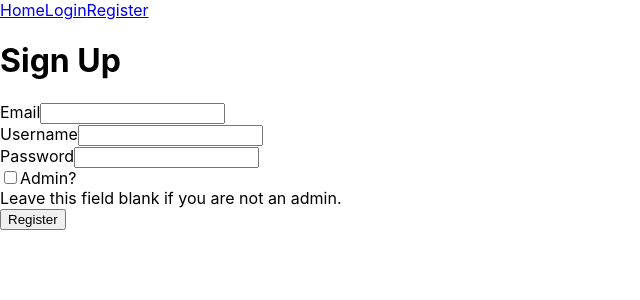
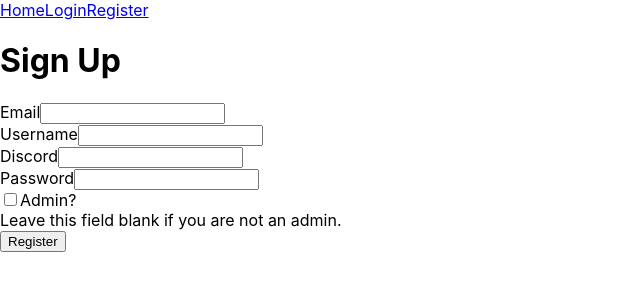
Before and after one commit to LA-Miller/Gamer-Buds-Client, a React (Create React App) app: page /register in a window 1280 px wide. Shown: the top 300 px of the page, without its empty margins (0-640 px from the left). Built offline with nearby package versions, Linux system fonts and the light colour scheme.

Commit message:
Fixed issue where userId wasn't being saved to local storage on register

```diff
--- a/src/App.tsx
+++ b/src/App.tsx
@@ -28,6 +28,7 @@ export type AppState = {
   setEmail: (email: string) => void;
   profilePic: string;
   discord: string;
+  setDiscord: (discord: string) => void;
   clearToken: () => void;
   updateToken: (newToken: string) => void;
   setSessionToken: (sessionToken: string | null) => void;
@@ -37,6 +38,8 @@ export type AppState = {
   setRedirect: (redirect: boolean) => void;
   isAdmin: boolean;
   setIsAdmin: (isAdmin: boolean) => void;
+  adminPwd: string;
+  setAdminPwd: (adminPwd: string) => void;
   postId: number | string;
   setPostId: (postId: number | string) => void;
   game: string;
@@ -58,6 +61,7 @@ const App: React.FunctionComponent = () => {
   const [avatar, setAvatar] = useState<string>("");
   const [redirect, setRedirect] = useState<boolean>(false);
   const [isAdmin, setIsAdmin] = useState<boolean>(false);
+  const [adminPwd, setAdminPwd] = useState<string>("");
   const [game, setGame] = useState<string>("");
   const [content, setContent] = useState<string>("");
 
@@ -75,6 +79,7 @@ const App: React.FunctionComponent = () => {
     localStorage.setItem("userId", userId.toString());
     localStorage.setItem("username", username);
     localStorage.setItem("isAdmin", isAdmin.toString());
+    localStorage.setItem("discord", discord);
   };
 
   const clearToken = () => {
@@ -127,10 +132,16 @@ const App: React.FunctionComponent = () => {
           path="/register"
           element={
             <Register
-            email={email}
-            setEmail={setEmail}
+              userId={userId}
+              setUserId={setUserId}
+              discord={discord}
+              setDiscord={setDiscord}
+              adminPwd={adminPwd}
+              setAdminPwd={setAdminPwd}
+              email={email}
+              setEmail={setEmail}
               setPassword={setPassword}
-             password={password}
+              password={password}
               username={username}
               setUsername={setUsername}
               redirect={redirect}
--- a/src/components/Home.tsx
+++ b/src/components/Home.tsx
@@ -31,6 +31,7 @@ export type gameAPI = {
     content: string,
     id: number,
     userId: number,
+    username: string,
 }
 
 class Home extends React.Component<
@@ -85,6 +86,7 @@ class Home extends React.Component<
                 id="card"
                 className="box"
             >
+                <h4>{item.username}</h4>
                 <CardImg
                     variant="top"
                     src={this.props.avatar}
@@ -92,9 +94,6 @@ class Home extends React.Component<
                     id="card-img"
                 ></CardImg>
                 <ListGroup className="list-group-flush">
-                {/* <ListGroupItem>
-                    <h5><b>User:</b></h5> {item.username}
-                </ListGroupItem> */}
                 <ListGroupItem>
                     <h5><b>Game:</b></h5> {item.game}
                 </ListGroupItem>
@@ -105,10 +104,6 @@ class Home extends React.Component<
             </Card>
         )
     }
-
-    // componentWillMount() {
-    //     this.fetchPosts();
-    // }
 
     render(): React.ReactNode {
         return(
--- a/src/components/Login.tsx
+++ b/src/components/Login.tsx
@@ -7,12 +7,12 @@ import APIURL from "../helpers/environment";
 export type LoginProps = {
   sessionToken: AppState["sessionToken"];
   updateToken: AppState["updateToken"];
-  setUserId: (e: number) => void;
-  setUsername: (e: string) => void;
+  password: AppState["password"];
   setPassword: (e: string) => void;
   username: AppState["username"];
-  password: AppState["password"];
+  setUsername: (e: string) => void;
   userId: AppState["userId"];
+  setUserId: (e: number) => void;
   isAdmin: AppState["isAdmin"];
   setIsAdmin: AppState["setIsAdmin"];
   redirect: AppState["redirect"];
--- a/src/components/Profile.tsx
+++ b/src/components/Profile.tsx
@@ -79,6 +79,7 @@ class Profile extends React.Component<
     })
       .then((res) => res.json())
       .then((data) => {
+        console.log(data);
         if (data.user[0].posts) {
           this.setState({
             data: data.user[0].posts,
@@ -95,24 +96,31 @@ class Profile extends React.Component<
   };
 
   updatePost = (postId: number) => {
-    fetch(`${APIURL}/update/${postId}`, {
+    fetch(`${APIURL}/post/update/${postId}`, {
       method: "PUT",
       body: JSON.stringify({
-        game: this.props.game,
-        content: this.props.content,
+        post: {
+          game: this.props.game,
+          content: this.props.content,
+        },
       }),
       headers: new Headers({
         "Content-Type": "application/json",
         Authorization: `Bearer ${this.props.sessionToken}`,
       }),
     })
-      .then((json) => console.log(json))
-      .then(() => this.fetchProfileInfo)
+      .then((json) => console.log(json.json()))
+      .then(() => {
+        this.setState({
+          data: [],
+        });
+        this.fetchProfileInfo();
+      })
       .catch((err) => console.log(err));
   };
 
   deletePost = (postId: number) => {
-    fetch(`${APIURL}/${postId}`, {
+    fetch(`${APIURL}/post/${postId}`, {
       method: "DELETE",
       headers: new Headers({
         "Content-Type": "application/json",
@@ -124,39 +132,6 @@ class Profile extends React.Component<
   componentDidMount() {
     this.fetchProfileInfo();
   }
-
-  // renderCard = (item: gameAPI, index: number) => {
-  //   return (
-  //     <Card
-  //       style={{ width: "300px", height: "100%", margin: "25px" }}
-  //       key={index}
-  //       id="card"
-  //       className="box"
-  //     >
-  //       <CardImg
-  //         variant="top"
-  //         src={this.props.avatar}
-  //         style={{ maxHeight: "200px", minHeight: "200px" }}
-  //         id="card-img"
-  //       ></CardImg>
-  //       <ListGroup className="list-group-flush">
-  //         <Button>Edit Post</Button>
-  //         <ListGroupItem>
-  //           <h5>
-  //             <b>Game:</b>
-  //           </h5>{" "}
-  //           {item.game}
-  //         </ListGroupItem>
-  //         <ListGroupItem>
-  //           <h5>
-  //             <b>Content:</b>
-  //           </h5>
-  //           {item.content}
-  //         </ListGroupItem>
-  //       </ListGroup>
-  //     </Card>
-  //   );
-  // };
 
   renderModal = (item: gameAPI, index: number) => {
     return (
@@ -194,10 +169,12 @@ class Profile extends React.Component<
               </ListGroup>
               <div id="edit-card-btns">
                 <Button
-                  style={{ backgroundColor: "green"}}
+                  style={{ backgroundColor: "green" }}
                   id="update-btn"
                   onClick={() => this.updatePost(item.id)}
-                >Update Post</Button>
+                >
+                  Update Post
+                </Button>
                 <Button
                   style={{ backgroundColor: "red" }}
                   id="delete-btn"
@@ -223,8 +200,11 @@ class Profile extends React.Component<
   render(): React.ReactNode {
     return (
       <div>
+        <p style={{ margin: "20px" }}>{localStorage.getItem("username")}</p>
+        <p></p>
+        <p>{this.props.discord}</p>
         <img src={this.props.avatar} style={{ margin: "20px" }}></img>
-        <p style={{ margin: "20px"}}>{localStorage.getItem("username")}</p>
+        <Button>Edit Profile</Button>
         {this.state.data ? (
           <div>{this.state.data.map(this.renderModal)}</div>
         ) : null}
--- a/src/components/Register.tsx
+++ b/src/components/Register.tsx
@@ -17,6 +17,12 @@ export type RegisterProps = {
   setPassword: AppState["setPassword"];
   email: AppState["email"];
   setEmail: AppState["setEmail"];
+  adminPwd: AppState["adminPwd"];
+  setAdminPwd: AppState["setAdminPwd"];
+  discord: AppState["discord"];
+  setDiscord: AppState["setDiscord"];
+  userId: AppState["userId"];
+  setUserId: AppState["setUserId"];
 };
 
 class Register extends React.Component<
@@ -60,6 +66,10 @@ class Register extends React.Component<
       this.props.setPassword(e.target.value);
     } else if (e.target.name === "email") {
       this.props.setEmail(e.target.value);
+    } else if (e.target.name === "adminPwd") {
+      this.props.setAdminPwd(e.target.value);
+    } else if (e.target.name === "discord") {
+      this.props.setDiscord(e.target.value);
     }
     console.log(this.props.username);
   };
@@ -96,6 +106,7 @@ class Register extends React.Component<
         .then((res) => res.json())
         .then((data) => {
           console.log("data:", data);
+          this.props.setUserId(data.user.id);
           this.props.setRedirect(true);
           this.props.updateToken(data.sessionToken);
         })
@@ -106,13 +117,13 @@ class Register extends React.Component<
   };
 
   AdminPasswordValidation = () => {
-    if (this.state.adminPwd.length === 0) {
+    if (this.props.adminPwd.length === 0) {
       console.log("Admin password is empty. Registering as standard user.");
       this.setState({
         isAdminFieldValid: true,
       })
       return false;
-    } else if (this.state.adminPwd != process.env.REACT_APP_ADMIN_KEY) {
+    } else if (this.props.adminPwd != process.env.REACT_APP_ADMIN_KEY) {
       console.log("Incorrect admin password! Try again or leave blank.");
       this.setState({
         adminErrMsg:
@@ -120,7 +131,7 @@ class Register extends React.Component<
         isAdminFieldValid: false,
       });
       return false;
-    } else if (this.state.adminPwd === process.env.REACT_APP_ADMIN_KEY) {
+    } else if (this.props.adminPwd === process.env.REACT_APP_ADMIN_KEY) {
       console.log("Correct admin password");
       this.setState({
         isAdminFieldValid: true,
@@ -130,7 +141,7 @@ class Register extends React.Component<
   };
 
   validate = () => {
-    if (!validEmail.test(this.state.email)) {
+    if (!validEmail.test(this.props.email)) {
       this.setState({
         emailErr: true,
       });
@@ -139,7 +150,7 @@ class Register extends React.Component<
         emailErr: false,
       });
     }
-    if (!validPassword.test(this.state.password)) {
+    if (!validPassword.test(this.props.password)) {
       this.setState({
         pwdError: true,
       });
@@ -148,7 +159,7 @@ class Register extends React.Component<
         pwdError: false,
       });
     }
-    if (this.state.username.length <= 3) {
+    if (this.props.username.length <= 3) {
       this.setState({
         usernameErr: true,
       });
@@ -207,6 +218,17 @@ class Register extends React.Component<
             <p>Username must be greater than 3 characters</p>
           )}
           <FormGroup>
+            <Label id="discord-label">
+              Discord
+            </Label>
+            <Input
+              onChange={this.handleChange}
+              name="discord"
+              value={this.props.discord}
+              id="register-discord"
+            />
+          </FormGroup>
+          <FormGroup>
             <Label id="password-label" htmlFor="password">
               Password
             </Label>
@@ -245,7 +267,7 @@ class Register extends React.Component<
                   id="adminPwd-Input"
                   name="adminPwd"
                   type="password"
-                  value={this.state.adminPwd}
+                  value={this.props.adminPwd}
                 />
               </div>
             )}
```
